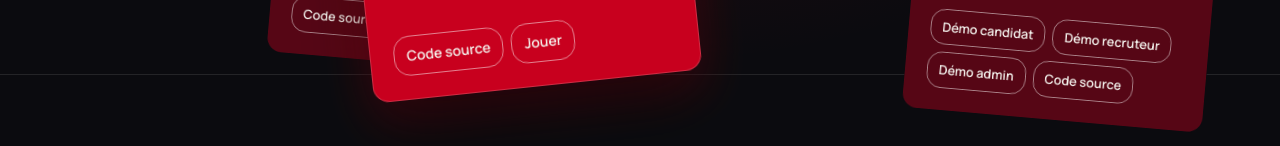
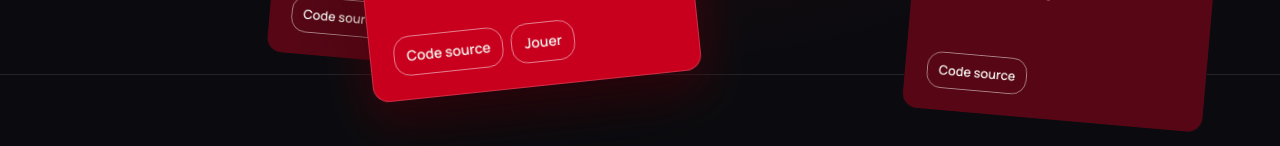
Before and after one commit to Axel-FOLLET/my_website, a plain HTML site: page pages/fr/portfolio.html in a window 1280 px wide. Shown: the part 2937-3083 px from the top of the page. Drawn offline with Linux system fonts and the light colour scheme.

Commit message:
v2.2: Job Board card without the demos, source code in Axou

```diff
--- a/js/modules/scenes/job-board.js
+++ b/js/modules/scenes/job-board.js
@@ -12,8 +12,8 @@
 const SVG_NS = "http://www.w3.org/2000/svg";
 
 /*
- * Every word comes from the Job Board itself: tab names from the card's demo buttons
- * ("Démo candidat", "Candidate demo"…), contract types from backend/data/ads.json
+ * Every word comes from the Job Board itself: tab names from its three roles
+ * (candidat, recruteur, admin), contract types from backend/data/ads.json
  * and their English labels from frontend/src/lang.js, "Postuler" / "Apply" from AddJobOffer.jsx.
  */
 const TEXTS = {
--- a/pages/fr/portfolio.html
+++ b/pages/fr/portfolio.html
@@ -331,10 +331,7 @@
                                 </div>
 
                                 <div class="project-card__actions">
-                                    <a class="button" href="https://yia-jobs.onrender.com/api/demo/login?role=candidat&amp;lang=fr" target="_blank" rel="noopener noreferrer">Démo candidat<span class="visually-hidden"> (nouvel onglet)</span></a>
-                                    <a class="button" href="https://yia-jobs.onrender.com/api/demo/login?role=recruteur&amp;lang=fr" target="_blank" rel="noopener noreferrer">Démo recruteur<span class="visually-hidden"> (nouvel onglet)</span></a>
-                                    <a class="button" href="https://yia-jobs.onrender.com/api/demo/login?role=admin&amp;lang=fr" target="_blank" rel="noopener noreferrer">Démo admin<span class="visually-hidden"> (nouvel onglet)</span></a>
-                                    <a class="button" href="https://github.com/Axel-FOLLET/jobBoard" target="_blank" rel="noopener noreferrer">Code source<span class="visually-hidden"> – Job Board (nouvel onglet)</span></a>
+                                    <a class="button" href="https://github.com/Axel-FOLLET/Axou/tree/main/01_websites/jobBoard" target="_blank" rel="noopener noreferrer">Code source<span class="visually-hidden"> – Job Board (nouvel onglet)</span></a>
                                 </div>
 
                             </div>
```
Also changed, not shown: pages/en/portfolio.html (+1 -4 lines), 1 other file.
